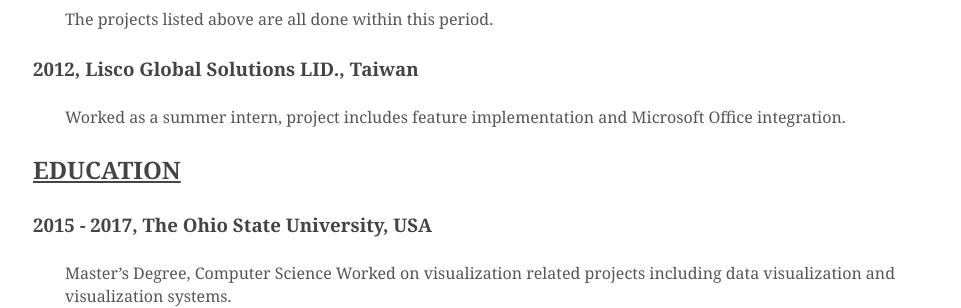
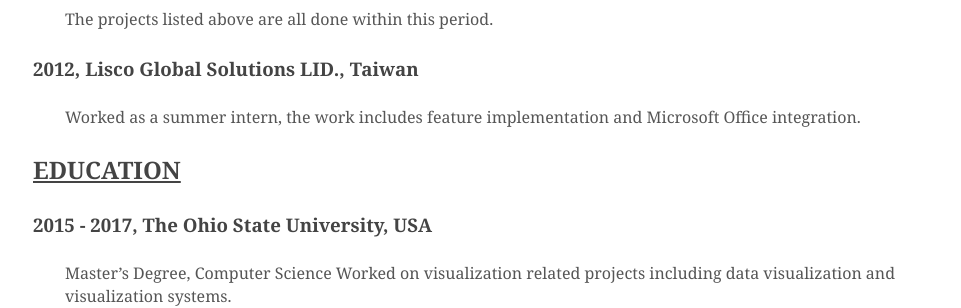
Before and after one commit to NivekNey/NivekNey.github.io, a Jekyll site: the page built from index.md, in a window 1280 px wide. Shown: the part 1560-1868 px from the top of the page, without its empty margins (159-1120 px from the left). Built offline with Jekyll 4.4.1, drawn with Linux system fonts in a browser that asks for light colours.

Commit message:
Update index.md

```diff
--- a/index.md
+++ b/index.md
@@ -62,7 +62,7 @@ _TechPulse_ is a conference within Yahoo! with an acceptance rate of ~15%.
 
 ### 2012, Lisco Global Solutions LID., Taiwan
 
-> Worked as a summer intern, project includes feature implementation and Microsoft Office integration.
+> Worked as a summer intern, the work includes feature implementation and Microsoft Office integration.
 
 ## Education
 
```
